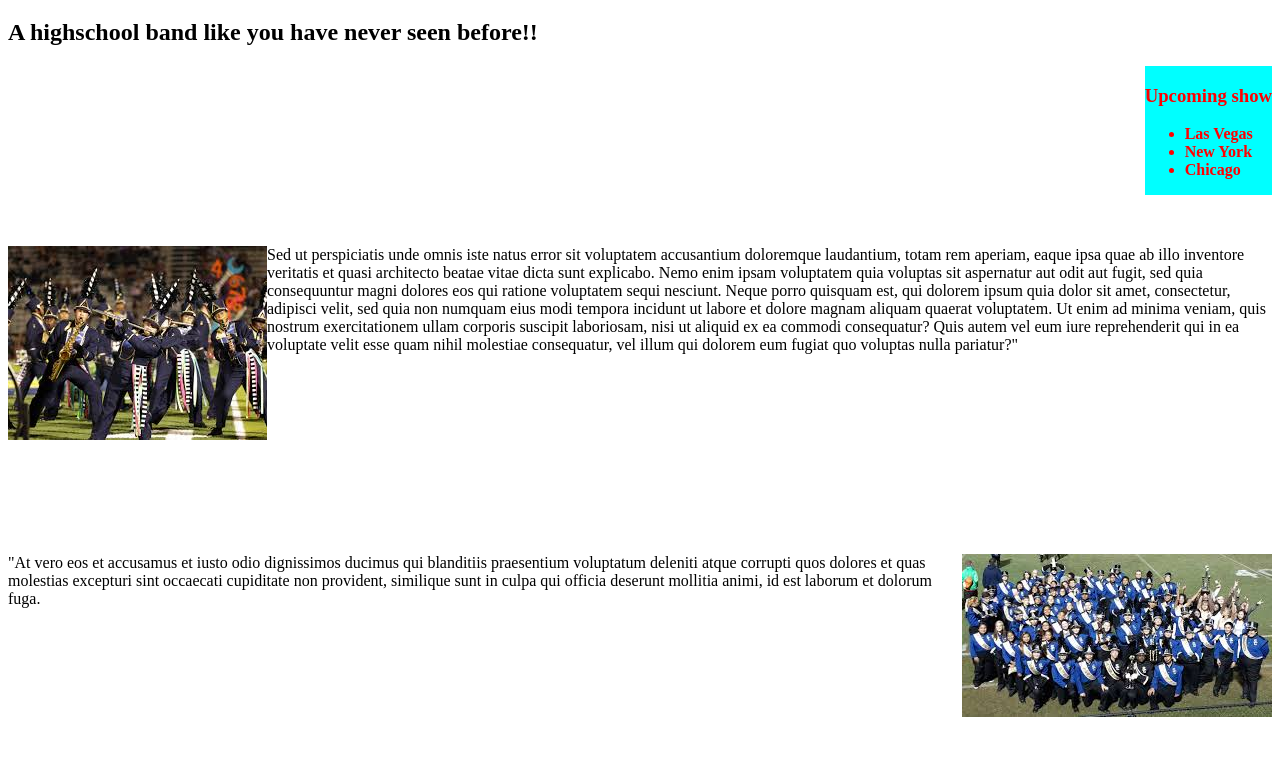
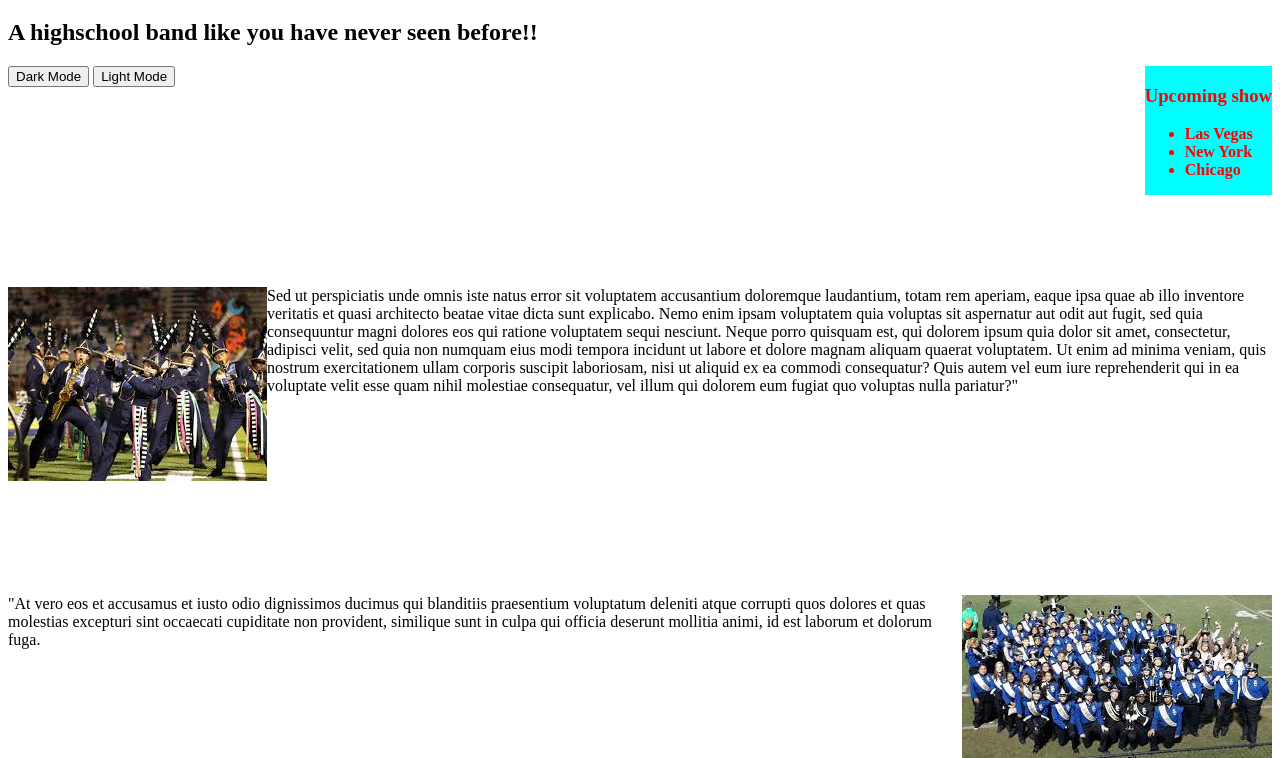
Before and after one commit to dmagic1304/band-website, a plain HTML site: page index.html in a window 1280 px wide. Shown: the part 61-819 px from the top of the page. Drawn offline with Linux system fonts and the light colour scheme.

Commit message:
Add two buttons to the main page
Co-authored-by: Ruben Giosa <rubenalexgiosa@gmail.com>
Co-authored-by: Jennifer Holcomb <jenniferlholcomb@gmail.com>

```diff
--- a/index.html
+++ b/index.html
@@ -2,11 +2,14 @@
 <html lang="en-US">
 <head>
   <link href="./css/styles.css" rel="stylesheet" type="text/css">
+  <script src="./js/scripts.js"></script>
   <title>The Highscoolers</title>
 </head>
 <body>
   <h1>The Highschoolers</h1>
   <h2>A highschool band like you have never seen before!!</h2>
+  <button type="button">Dark Mode</button>
+  <button type="button">Light Mode</button>
   <div class="sidebar">
     <h3>Upcoming show</h3>
     <ul>
```
Also changed, not shown: js/scripts.js (added).
